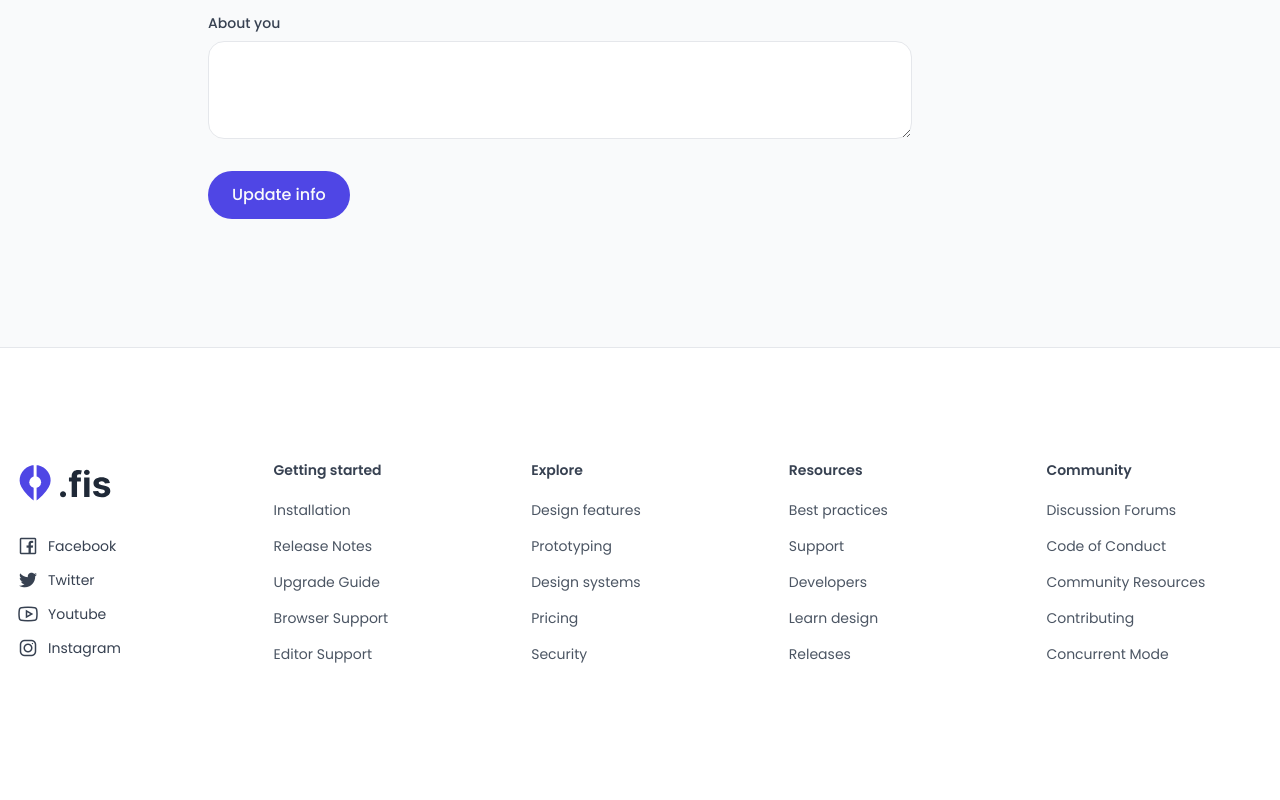
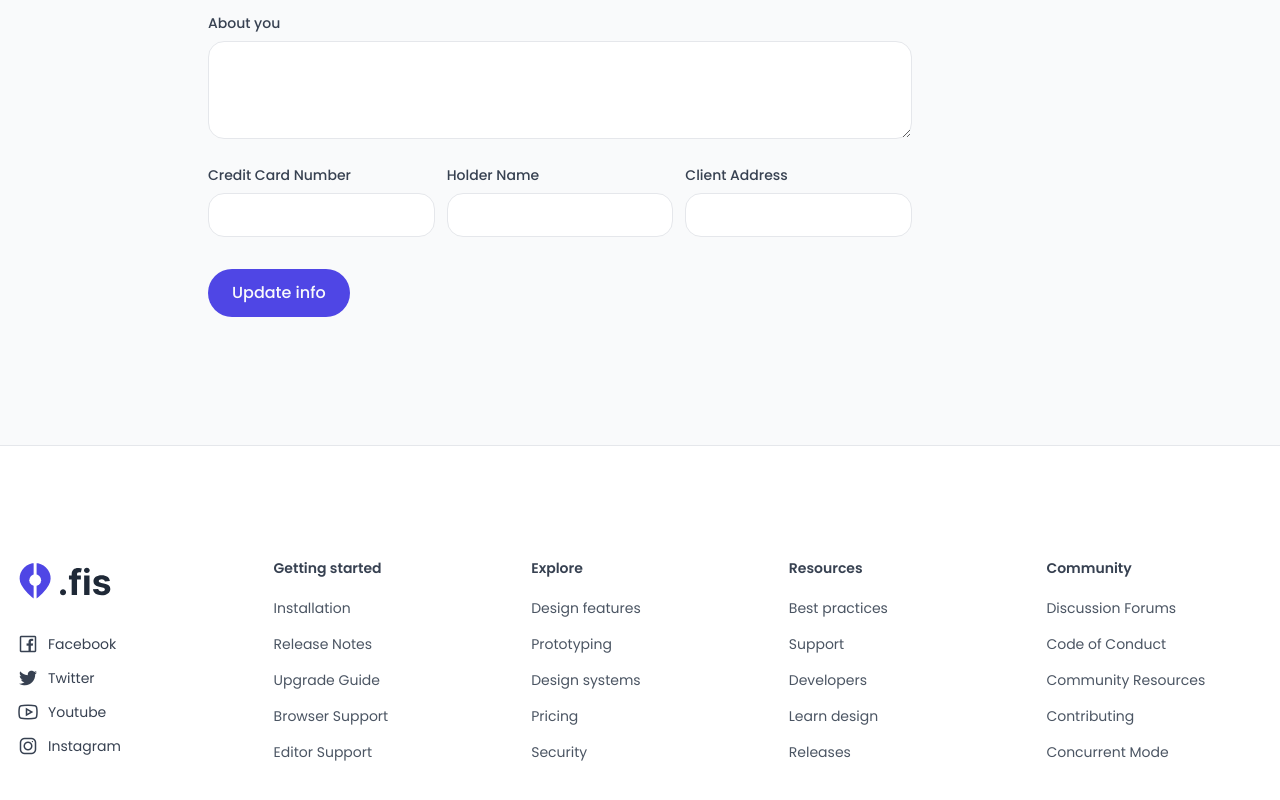
Before and after one commit to ws-0925/multi_travel_frontend, a React (Create React App) app: page /account in a window 1280 px wide. Shown: the part 897-1697 px from the top of the page. Before the commit the page ends 1673 px from the top, so only its background shows below. Built offline with nearby package versions, Linux system fonts and the light colour scheme; no server answers.

Commit message:
complete user profile page

```diff
--- a/src/containers/AccountPage/AccountPage.tsx
+++ b/src/containers/AccountPage/AccountPage.tsx
@@ -32,6 +32,9 @@ const AccountPage: FC<AccountPageProps> = ({ className = "" }) => {
     phone_number  : "",
     birthday      : "",
     about_me      : "",
+    credit_card_number : "",
+    holder_name    : "",
+    client_address   : "",
   });
 
   useEffect(() => {
@@ -42,6 +45,9 @@ const AccountPage: FC<AccountPageProps> = ({ className = "" }) => {
     const origin_phone_number = userData.phone_number;
     const origin_birthday = userData.birthday;
     const origin_about_me = userData.about_me;
+    const origin_credit_card_number = userData.billing_data == undefined ? '' : userData.billing_data.credit_card_number;
+    const origin_holder_name = userData.billing_data != undefined ? userData.billing_data.holder_name : "";
+    const origin_client_address = userData.billing_data != undefined ? userData.billing_data.client_address : "";
     setFormData({
       name          : origin_name ? origin_name : "",
       gender        : origin_gender ? origin_gender : "",
@@ -50,11 +56,18 @@ const AccountPage: FC<AccountPageProps> = ({ className = "" }) => {
       phone_number  : origin_phone_number ? origin_phone_number : "",
       birthday      : origin_birthday ? origin_birthday : "",
       about_me      : origin_about_me ? origin_about_me : "",
+      credit_card_number : origin_credit_card_number ? origin_credit_card_number : "",
+      holder_name   : origin_holder_name ? origin_holder_name : "",
+      client_address   : origin_client_address ? origin_client_address : "",
     })
+
+  console.log(userData)
+
   }, [userData]);
 
 
-  const { name, gender, email, address, phone_number, birthday, about_me} = formData;
+
+  const { name, gender, email, address, phone_number, birthday, about_me, credit_card_number, holder_name, client_address} = formData;
 
   const first_name = name.split(" ")[0];
   const last_name =  name.split(" ")[1];
@@ -84,6 +97,9 @@ const AccountPage: FC<AccountPageProps> = ({ className = "" }) => {
       birthday: birthday,
       about_me: about_me,
       phone_number: phone_number,
+      credit_card_number : credit_card_number,
+      holder_name : holder_name,
+      client_address : client_address,
     }
     updateProfile(data)(dispatch);
   }
@@ -196,6 +212,35 @@ const AccountPage: FC<AccountPageProps> = ({ className = "" }) => {
                   onChange={onChange}
                 />
               </div>
+              <div className="grid grid-cols-3 gap-3">
+                <div>
+                  <Label>Credit Card Number</Label>
+                  <Input
+                    className="mt-1.5"
+                    value={credit_card_number}
+                    name="credit_card_number"
+                    onChange={onChange}
+                  />
+                </div>
+                <div>
+                  <Label>Holder Name</Label>
+                  <Input
+                    className="mt-1.5"
+                    name="holder_name"
+                    value={holder_name}
+                    onChange={onChange}
+                  />
+                </div>
+                <div>
+                  <Label>Client Address</Label>
+                  <Input
+                    className="mt-1.5"
+                    name="client_address"
+                    value={client_address}
+                    onChange={onChange}
+                  />
+                </div>
+              </div>
               <div className="pt-2">
                 <ButtonPrimary>Update info</ButtonPrimary>
               </div>
```
